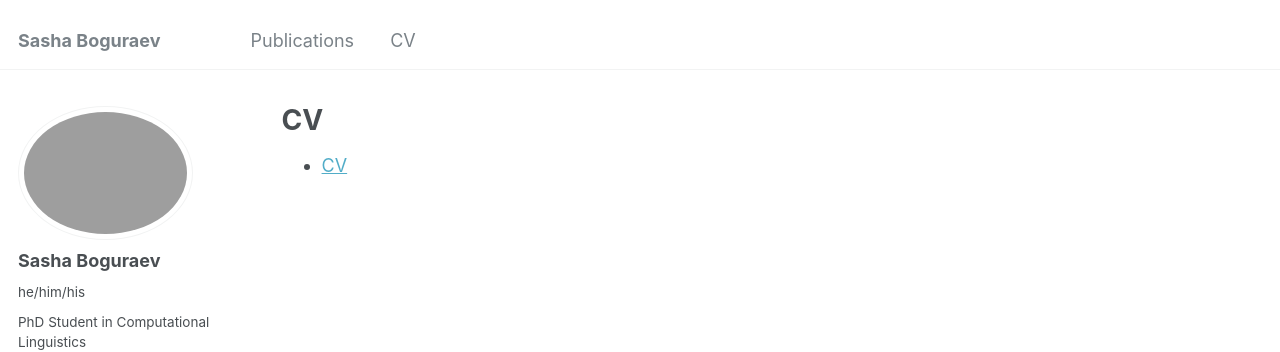
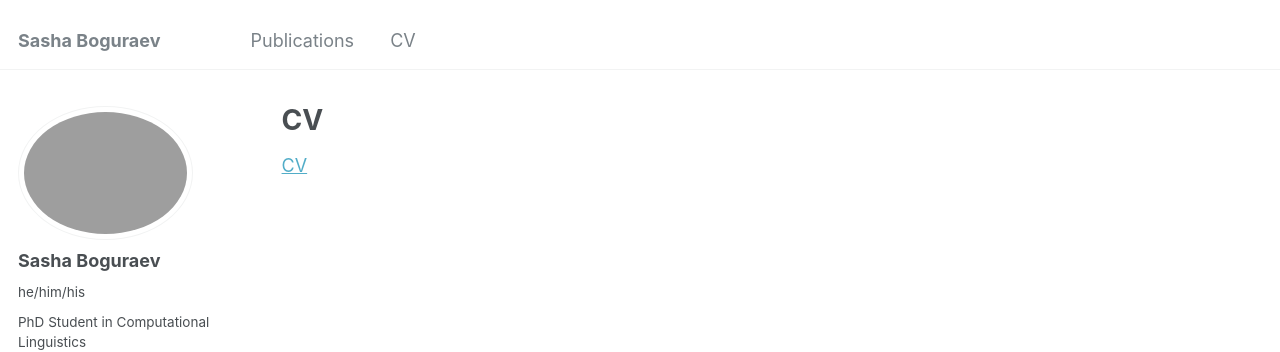
Before and after one commit to SashaBoguraev/SashaBoguraev.github.io, a Jekyll site: the page built from _pages/cv.md, in a window 1280 px wide. Shown: the top 352 px of the page. Built offline with Jekyll 4.4.1, drawn with Linux system fonts in a browser that asks for light colours; some web fonts are replaced.

Commit message:
Update cv.md

```diff
--- a/_pages/cv.md
+++ b/_pages/cv.md
@@ -7,4 +7,4 @@ redirect_from:
   - /resume
 ---
 
-* [CV](https://SashaBoguraev.github.io/files/CV.pdf)
+[CV](https://SashaBoguraev.github.io/files/CV.pdf)
```
